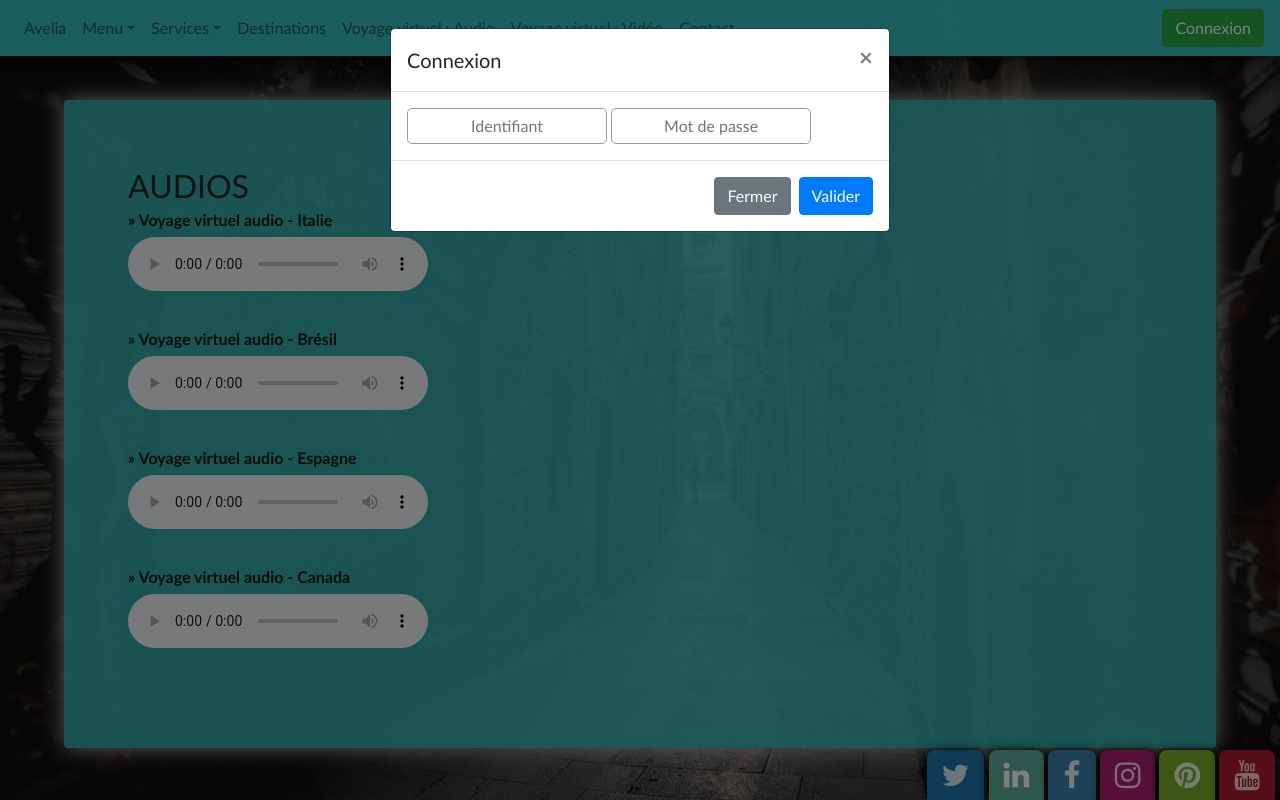
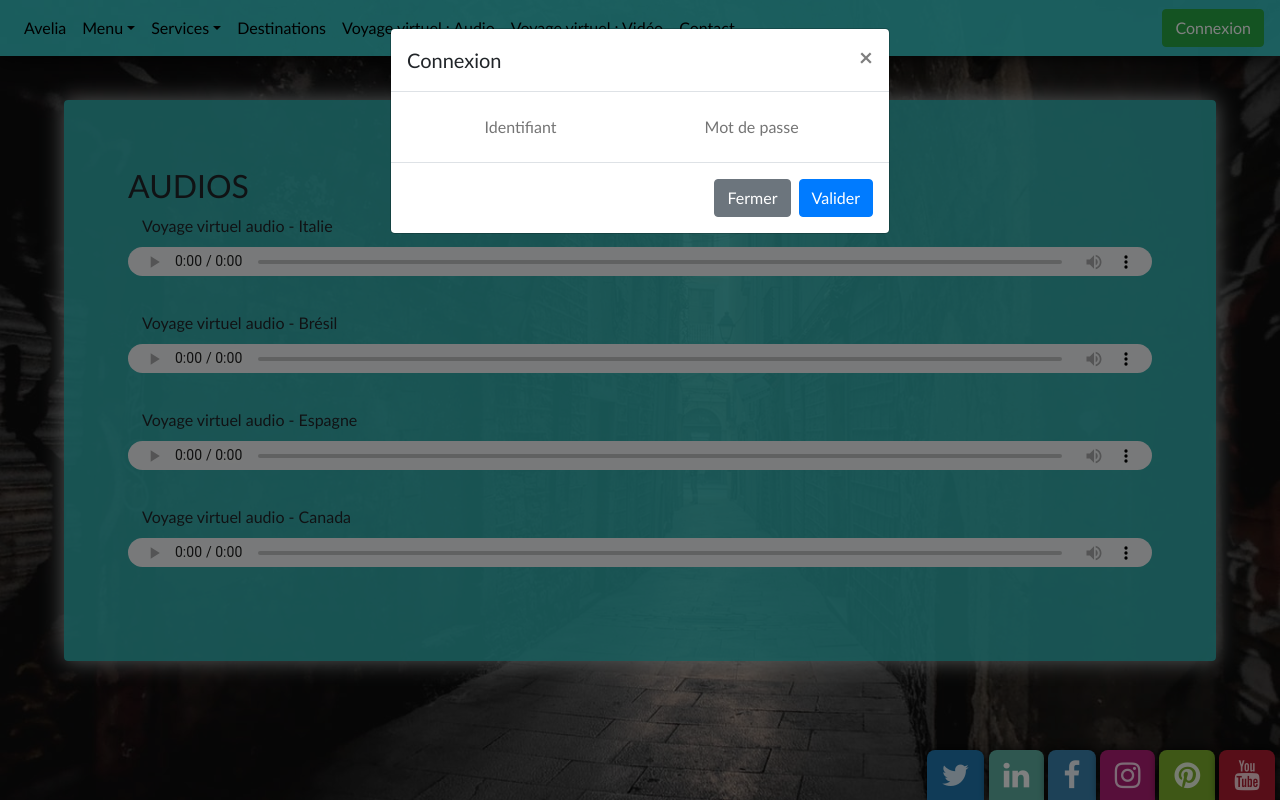
Before and after one commit to florent-dev/cours-html, a PHP site: page /voyage-virtuel-audio.html in a window 1280 px wide, after a click on "Connexion". Run offline with PHP 8.4, Linux system fonts and the light colour scheme; data that the repository does not hold is empty; some libraries are stand-ins or nearby versions.

Commit message:
TP4 : quelques modifs sur le style

```diff
--- a/TP4/css/style.css
+++ b/TP4/css/style.css
@@ -201,23 +201,6 @@
   table img {
     width: 200px; }
 
-input[type=submit], input[type=button], button {
-  border-radius: 5px;
-  border: 1px solid #979999; }
-
-input:not([type=submit]):not([type=button]), textarea {
-  border-radius: 5px;
-  border: 1px solid #979999;
-  background-color: #ffffff;
-  padding: 5px 10px;
-  width: 200px; }
-
-textarea {
-  width: 500px;
-  min-width: 500px;
-  height: 200px;
-  min-height: 200px; }
-
 form label {
   display: block; }
 form input[type=submit] {
@@ -228,12 +211,22 @@
   margin: 5px;
   background-color: #787b7bd9; }
 
+.navbar-toggler {
+  width: 100%; }
+
+.nav-link {
+  color: #000000 !important; }
+
 /** Media queries **/
 @media screen and (max-width: 500px) {
   footer {
     bottom: -1px !important; }
     footer div.social-medias span a {
-      padding: 2px 3px !important; } }
+      padding: 2px 3px !important; }
+
+  button:not(.btn-deconnexion), a.btn:not(.btn-deconnexion) {
+    width: 100% !important;
+    float: left; } }
 @media screen and (max-width: 250px) {
   footer {
     display: none; } }
--- a/TP4/js/script.js
+++ b/TP4/js/script.js
@@ -29,9 +29,9 @@
     '<div class="card-body"><h5 class="card-title">' + destination.nom + '</h5>' +
     '<h6 class="card-subtitle mb-2 text-muted">' + destination.prix + ' €</h6>' +
     '<p class="card-text">' + destination.description + '</p>' +
-    '<a href="#" class="btn btn-sm btn-outline-info mr-4 mb-1 d-none" name="decouvrir" onclick="decouvrirDestination(' + dIndex + ')">Découvrir</a>' +
-        '<a href="#" class="btn btn-sm btn-outline-danger mb-1 float-right d-none" name="supprimer" onclick="supprimerDestination(' + dIndex + ')">Supprimer</a>' +
-    '<a href="#" class="btn btn-sm btn-outline-info mr-1 mb-1 float-right d-none" name="modifier" onclick="modifierDestination(' + dIndex + ')">Modifier</a>' +
+    '<a href="#" class="btn btn-sm btn-outline-info mr-1 mb-1 d-none" name="decouvrir" onclick="decouvrirDestination(' + dIndex + ')">Découvrir</a>' +
+    '<a href="#" class="btn btn-sm btn-outline-info mr-1 mb-1 d-none" name="modifier" onclick="modifierDestination(' + dIndex + ')">Modifier</a>' +
+    '<a href="#" class="btn btn-sm btn-outline-danger mb-1 d-none" name="supprimer" onclick="supprimerDestination(' + dIndex + ')">Supprimer</a>' +
     '</div></div>';
 
     $('#destinations-list div.col-sm-6:last-child').after(row);
@@ -291,7 +291,7 @@
 
 function updatePageConnecte(login) {
     username = login;
-    var text = username + '<button class="btn btn-info my-2 my-sm-0 ml-3" type="button" onclick="deconnexion()">Déconnexion</button>';
+    var text = username + '<button class="btn btn-info btn-deconnexion my-2 my-sm-0 ml-3" type="button" onclick="deconnexion()">Déconnexion</button>';
     $('#gestionSession').html(text);
     $('a[name=decouvrir]').removeClass('d-none');
 
--- a/TP4/voyage-virtuel-audio.html
+++ b/TP4/voyage-virtuel-audio.html
@@ -37,28 +37,32 @@
     <div>
         <article>
             <h2>Audios</h2>
-            <figure>
+            <p>Voyage virtuel audio - Italie</p>
+            <figure class="embed-responsive">
                 <figcaption>Voyage virtuel audio - Italie</figcaption>
                 <audio class="embed-responsive-item" controls autoplay>
                     <source src="audio/mp3_141.mp3" type="audio/mp3">
                     <p>Your browser does not support the audio tag.</p>
                 </audio>
             </figure>
-            <figure>
+            <p>Voyage virtuel audio - Brésil</p>
+            <figure class="embed-responsive">
                 <figcaption>Voyage virtuel audio - Brésil</figcaption>
                 <audio class="embed-responsive-item" controls>
                     <source src="audio/mp3_141.mp3" type="audio/mp3">
                     <p>Your browser does not support the audio tag.</p>
                 </audio>
             </figure>
-            <figure>
+            <p>Voyage virtuel audio - Espagne</p>
+            <figure class="embed-responsive">
                 <figcaption>Voyage virtuel audio - Espagne</figcaption>
                 <audio class="embed-responsive-item" controls>
                     <source src="audio/mp3_141.mp3" type="audio/mp3">
                     <p>Your browser does not support the audio tag.</p>
                 </audio>
             </figure>
-            <figure>
+            <p>Voyage virtuel audio - Canada</p>
+            <figure class="embed-responsive">
                 <figcaption>Voyage virtuel audio - Canada</figcaption>
                 <audio class="embed-responsive-item" controls>
                     <source src="audio/mp3_141.mp3" type="audio/mp3">
--- a/TP4/voyage-virtuel-video.html
+++ b/TP4/voyage-virtuel-video.html
@@ -38,11 +38,13 @@
         <article>
             <h2>Vidéos</h2>
 
+            <p>Voyage virtuel audio - Italie</p>
             <figure class="embed-responsive embed-responsive-16by9">
                 <iframe class="embed-responsive-item" src="https://www.youtube.com/embed/9ru-VO0j0xE"></iframe>
                 <figcaption>Voyage virtuel audio - Italie</figcaption>
             </figure>
 
+            <p>Voyage virtuel audio - Espagne</p>
             <figure class="embed-responsive embed-responsive-16by9">
                 <video controls>
                     <source class="embed-responsive-item" src="video/visit_spain.mp4" type="video/mp4">
```
Also changed, not shown: TP4/destinations.html (+10 -10 lines), TP4/scss/style.css (+11 -18 lines), TP4/scss/style.scss (+13 -20 lines), 2 other files.
